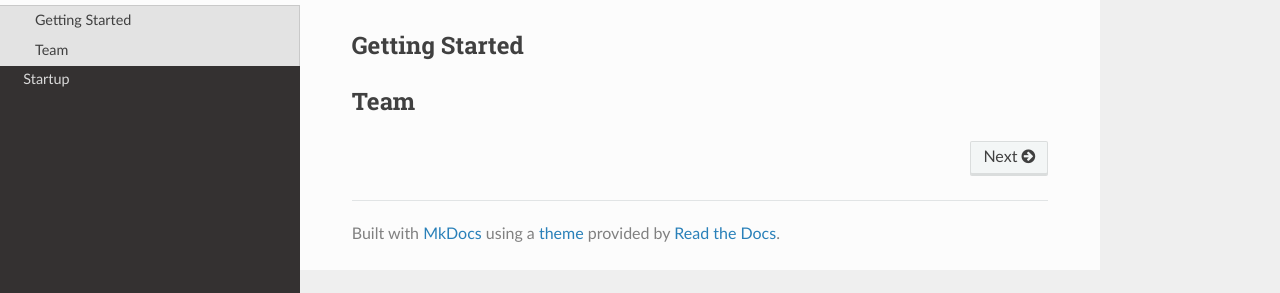
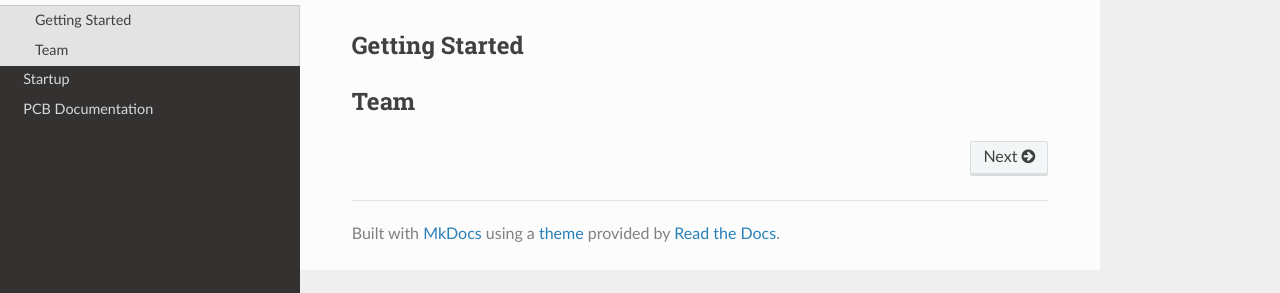
Before and after one commit to aquoza/Rover-docs, an MkDocs documentation site: the page built from docs/index.md, in a window 1280 px wide. Shown: the part 131-424 px from the top of the page. Built offline with MkDocs 1.6.1, drawn with Linux system fonts in a browser that asks for light colours; nearby versions of some CDN libraries.

Commit message:
Update mkdocs.yml

```diff
--- a/mkdocs.yml
+++ b/mkdocs.yml
@@ -3,6 +3,7 @@ site_name: My Docs
 nav:
   - Index: 'index.md'
   - Startup: 'startup.md'
+  - PCB Documentation: 'pcb_documentation.md'
 
 
 
```
